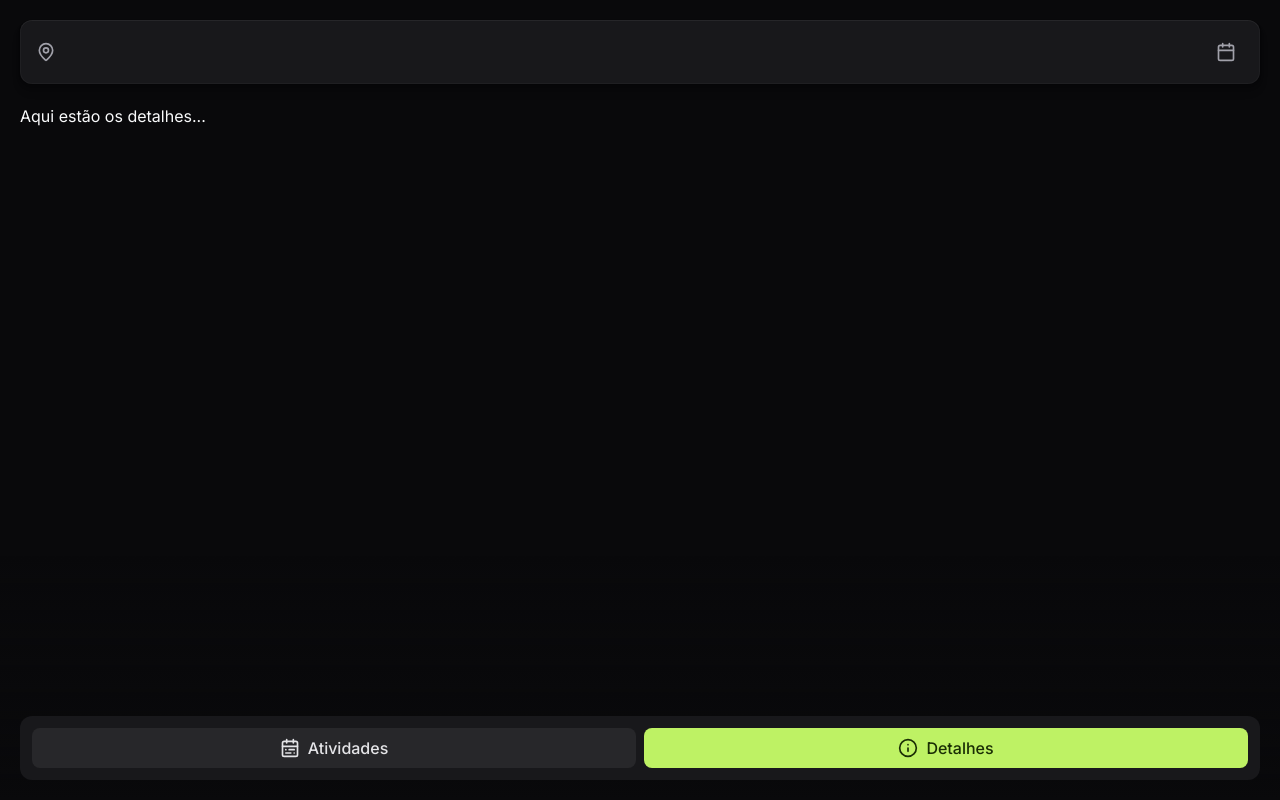
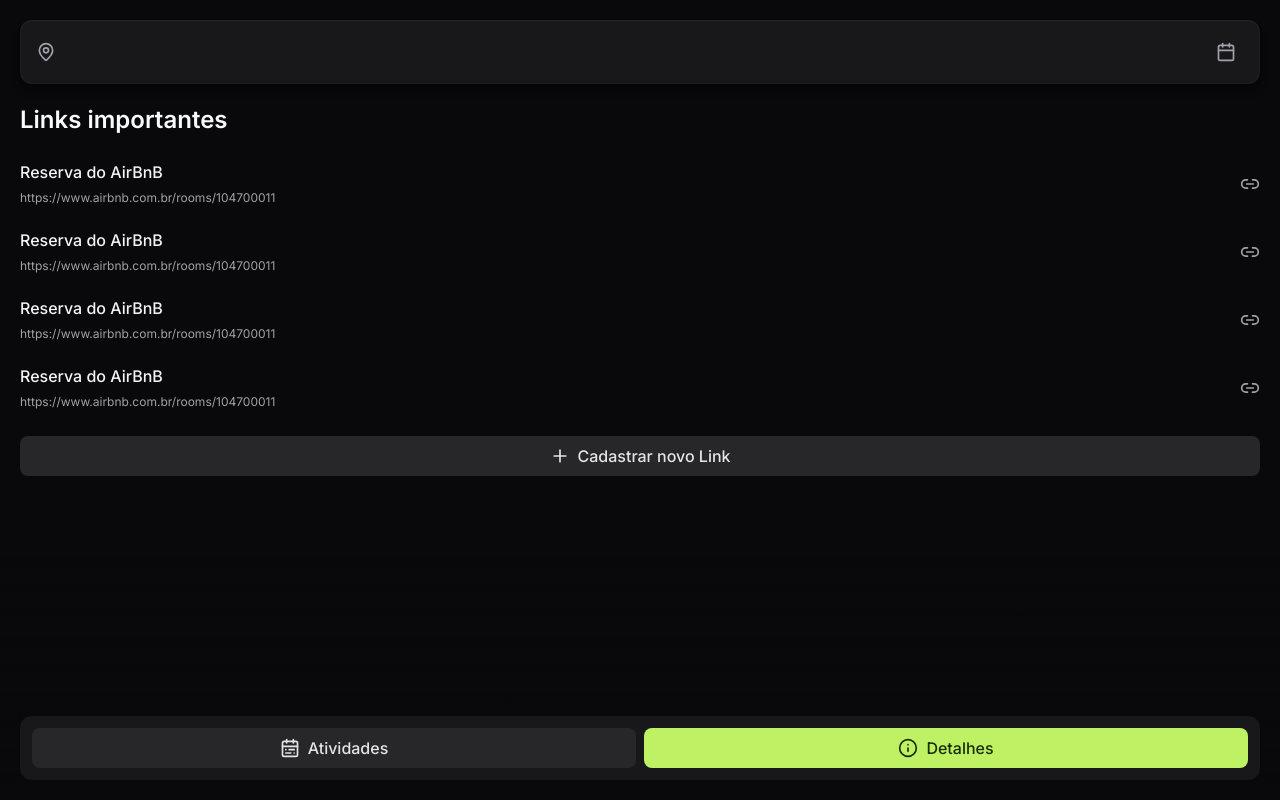
Before and after one commit to amosbarbato/nlw-planner, a React (Vite) app: page /trips/1 in a window 1280 px wide. Both pictures are taken after a click on the button "Detalhes". Built offline with nearby package versions, Linux system fonts and the light colour scheme; no server answers.

Commit message:
feat: create important-link tab

```diff
--- /dev/null
+++ b/src/components/links.tsx
@@ -0,0 +1,50 @@
+import { Link2, Plus } from "lucide-react"
+import { Button } from "./button"
+
+export function ImportantsLinks() {
+  return (
+    <div className="space-y-6">
+      <h2 className="text-2xl font-semibold">Links importantes</h2>
+
+      <div className="space-y-5">
+        <li className="list-none flex items-center justify-between">
+          <div className="space-y-1">
+            <span className="block font-medium text-zinc-100">Reserva do AirBnB</span>
+            <a className="text-xs text-zinc-400" href="https://www.airbnb.com.br/rooms/104700011">https://www.airbnb.com.br/rooms/104700011</a>
+          </div>
+          <Link2 className="text-zinc-400" size={20} />
+        </li>
+
+        <li className="list-none flex items-center justify-between">
+          <div className="space-y-1">
+            <span className="block font-medium text-zinc-100">Reserva do AirBnB</span>
+            <a className="text-xs text-zinc-400" href="https://www.airbnb.com.br/rooms/104700011">https://www.airbnb.com.br/rooms/104700011</a>
+          </div>
+          <Link2 className="text-zinc-400" size={20} />
+        </li>
+
+        <li className="list-none flex items-center justify-between">
+          <div className="space-y-1">
+            <span className="block font-medium text-zinc-100">Reserva do AirBnB</span>
+            <a className="text-xs text-zinc-400" href="https://www.airbnb.com.br/rooms/104700011">https://www.airbnb.com.br/rooms/104700011</a>
+          </div>
+          <Link2 className="text-zinc-400" size={20} />
+        </li>
+
+        <li className="list-none flex items-center justify-between">
+          <div className="space-y-1">
+            <span className="block font-medium text-zinc-100">Reserva do AirBnB</span>
+            <a className="text-xs text-zinc-400" href="https://www.airbnb.com.br/rooms/104700011">https://www.airbnb.com.br/rooms/104700011</a>
+          </div>
+          <Link2 className="text-zinc-400" size={20} />
+        </li>
+      </div>
+
+      <Button variant="secondary">
+        <Plus size={20} />
+        Cadastrar novo Link
+      </Button>
+
+    </div>
+  )
+}
--- a/src/pages/trip-page.tsx
+++ b/src/pages/trip-page.tsx
@@ -7,6 +7,7 @@ import { api } from "../lib/axios";
 import { format } from "date-fns";
 import { ptBR } from "date-fns/locale";
 import { CreateActiveModal } from "../components/modals/create-activity";
+import { ImportantsLinks } from "../components/links";
 
 interface Trip {
   id: string
@@ -75,7 +76,7 @@ export function TripPage() {
             </section>
           ) : (
             <section>
-              <p>Aqui estão os detalhes...</p>
+                <ImportantsLinks />
             </section>
           )}
 
```
